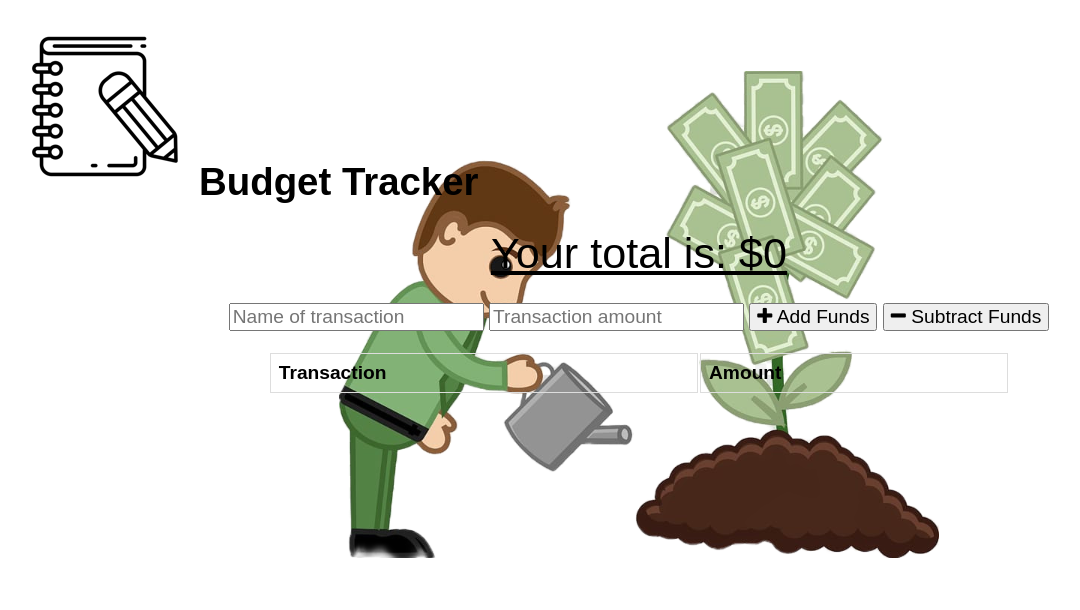
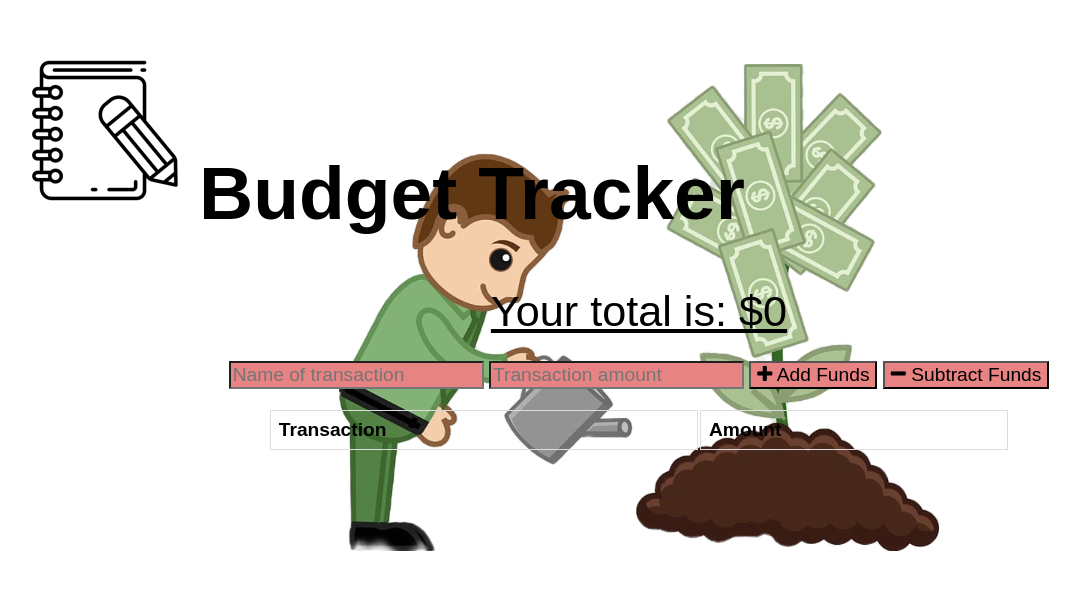
Before and after one commit to arielhuynh/BudgetTracker, a website: page public/index.html in a window 1280 px wide. Shown: the whole page, without its empty margins (1-1081 px from the left). Drawn offline with nearby package versions, Linux system fonts and the light colour scheme; no server answers.

Commit message:
added readme

```diff
--- a/public/db.js
+++ b/public/db.js
@@ -9,7 +9,6 @@ request.onupgradeneeded = function(event) {
 request.onsuccess = function(event) {
   db = event.target.result;
 
-  // check if app is online before reading from db
   if (navigator.onLine) {
     checkDatabase();
   }
@@ -43,7 +42,7 @@ function checkDatabase() {
       })
       .then(response => response.json())
         .then(() => {
-          // delete records if successful
+
           const transaction = db.transaction(["pending"], "readwrite");
           const store = transaction.objectStore("pending");
           store.clear();
@@ -52,5 +51,5 @@ function checkDatabase() {
   };
 }
 
-// listen for app coming back online
+
 window.addEventListener("online", checkDatabase);
--- a/public/styles.css
+++ b/public/styles.css
@@ -3,12 +3,14 @@ body {
   font-family: Arial;
   background-image: url("icons/MONEY.png");
   background-repeat: no-repeat;
-  background-position: bottom;
+  background-position: center;
+
 }
 
 button, input {
   font-size: 100%;
   font-family: Arial;
+  background-color: rgb(231, 131, 131);
 }
 
 table {
@@ -52,3 +54,7 @@ tr:nth-child(even) {
   width: 90%;
   margin: 0 auto;
 }
+
+h1 {
+  font-size: 75px;
+}
```
Also changed, not shown: README.md (added).
